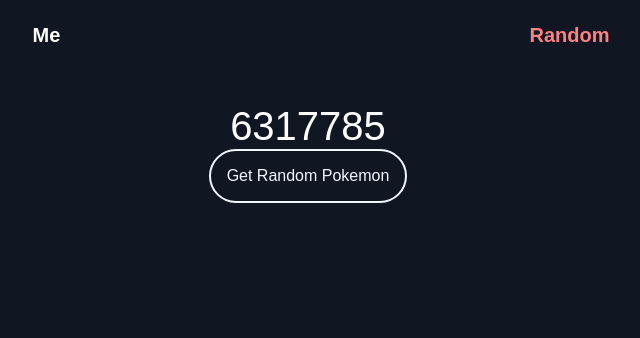
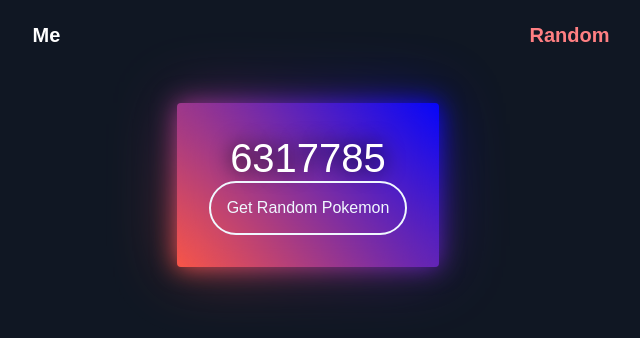
Before and after one commit to Pulse6/my-website, a Vue app: page /#/random in a window 1280 px wide. Shown: the top 338 px of the page, without its empty margins (332-972 px from the left). Built offline with nearby package versions, Linux system fonts and the light colour scheme; no server answers.

Commit message:
new card css

```diff
--- a/src/views/Random.vue
+++ b/src/views/Random.vue
@@ -1,13 +1,13 @@
 <template>
   <div class="random">
-    <div class="poke-time">
+    <article class="card gradient-shadow poke-time">
       <div class="time-left">{{timeLeft}}</div>
       <div class="poke-info" v-if="pokeData != null">
         <img :src="pokeData.sprites.other['official-artwork'].front_default" alt="picutre of pokemon">
         <div>{{pokeData.name}}</div>
       </div>
       <button @click="getPoke">Get Random Pokemon</button>
-    </div>
+  </article>
   </div>
 </template>
 
@@ -54,6 +54,54 @@
 </script>
 
 <style scoped>
+
+.random {
+  display: grid;
+  justify-items: center;
+  align-items: center;
+}
+
+/* card gradient got it form  Kevin Powell */
+.card {
+  display: flex;
+  flex-direction: column;
+  /* margin: 2rem; */
+  padding: 2rem;
+  max-width: 35ch;
+  border-radius: 0.25em;
+  color: white;
+  box-shadow: 0 0 3rem hsl(0 0 0 / 0.2);
+}
+
+.gradient-shadow {
+  background: linear-gradient(
+    45deg,
+    hsl(7 100% 63%),
+    hsl(239 100% 50%)
+  );
+  box-shadow: 0;
+  position: relative;
+  isolation: isolate;
+}
+
+.gradient-shadow::before,
+.gradient-shadow::after {
+  content: "";
+  position: absolute;
+  inset: 0;
+  z-index: -1;
+  background: inherit;
+}
+
+.gradient-shadow::before {
+  filter: blur(0.75em);
+}
+
+.gradient-shadow::after {
+  opacity: 0.5;
+  filter: blur(2em);
+}
+
 .time-left {
   font-size: max(2.5rem, 4vmin);
 }
@@ -62,6 +110,7 @@
   display: grid;
   justify-items: center;
   align-items: center;
+  text-shadow: 0px 0px 20px black;
 }
 
 .poke-time img {
```
